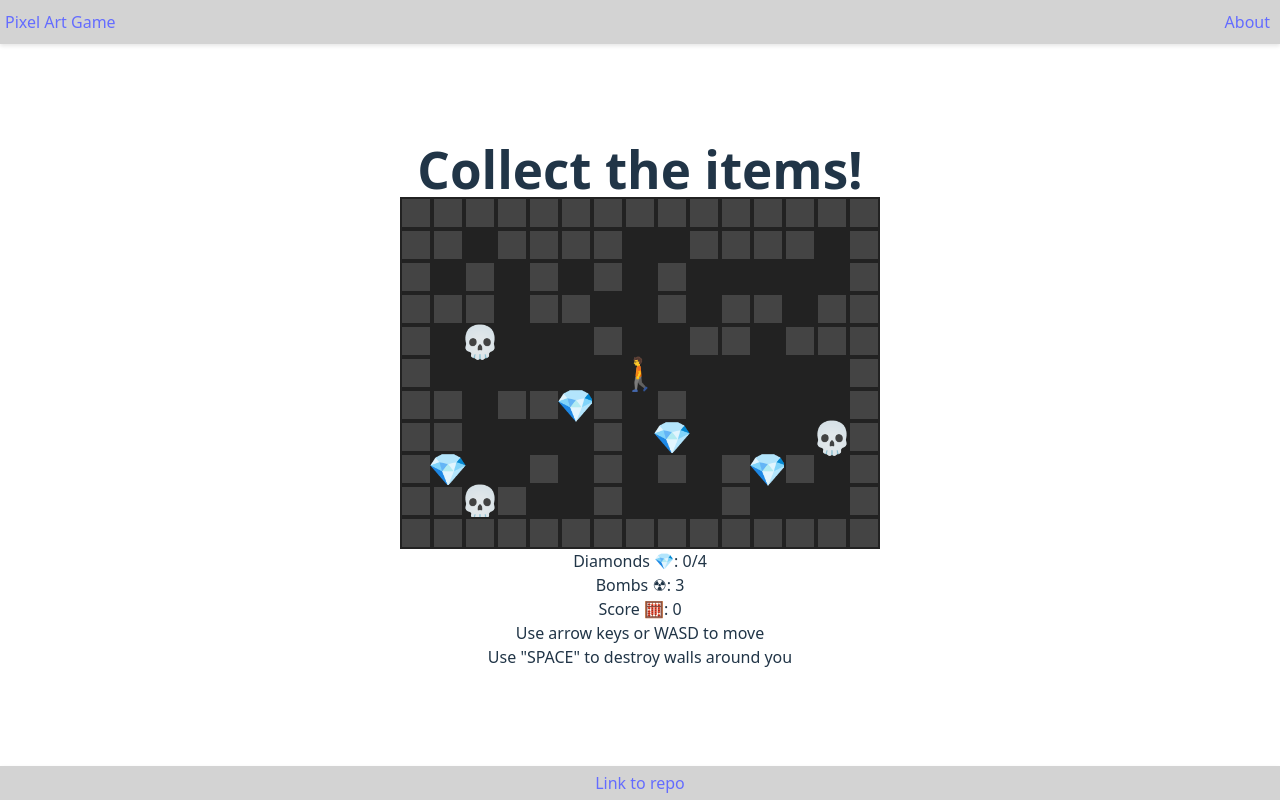
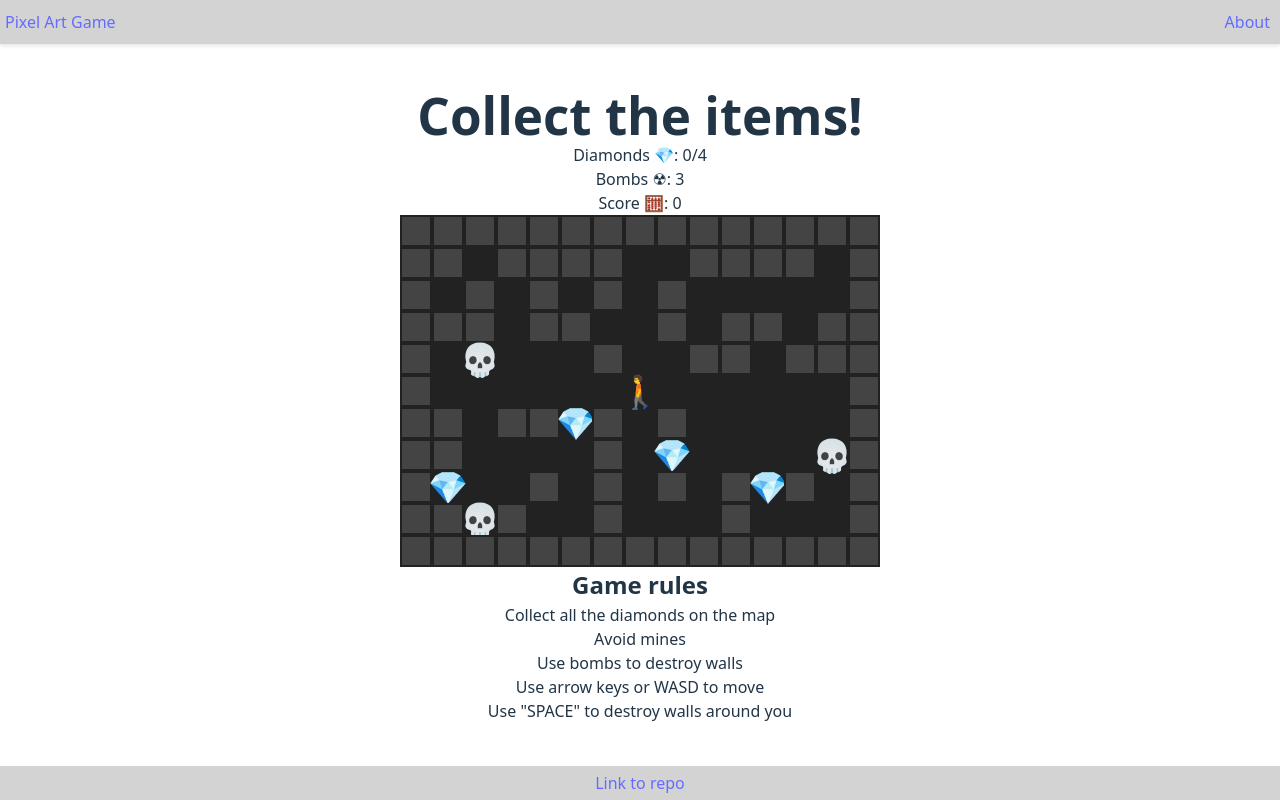
Before and after one commit to alvi0avcc/pixel-art-game, a React (Vite) app: page / in a window 1280 px wide. Built offline with nearby package versions, Linux system fonts and the light colour scheme.

Commit message:
refactor: replace Stats & Rules

```diff
--- a/src/components/GameInstructions.tsx
+++ /dev/null
@@ -1,14 +0,0 @@
-import React from 'react';
-
-const GameInstructions: React.FC = () => {
-  return (
-    <>
-      <p className="info">Use arrow keys or WASD to move</p>
-      <p className="info">
-        Use "SPACE" to destroy walls around you
-      </p>
-    </>
-  );
-};
-
-export default GameInstructions;
--- /dev/null
+++ b/src/components/GameInstructions/GameInstructions.tsx
@@ -0,0 +1,16 @@
+const GameInstructions = () => {
+  return (
+    <div className="rules-container">
+      <h2>Game rules</h2>
+      <ul>
+        <li>Collect all the diamonds on the map</li>
+        <li>Avoid mines</li>
+        <li>Use bombs to destroy walls</li>
+      </ul>
+      <p className="info">Use arrow keys or WASD to move</p>
+      <p className="info">Use "SPACE" to destroy walls around you</p>
+    </div>
+  );
+};
+
+export default GameInstructions;
--- a/src/components/GameStats/GameStats.tsx
+++ b/src/components/GameStats/GameStats.tsx
@@ -2,7 +2,6 @@ import React from 'react';
 import DiamondCounter from './DiamondCounter';
 import BombCounter from './BombCounter';
 import ScoreCounter from './ScoreCounter';
-import GameInstructions from '../GameInstructions';
 
 interface GameStatsProps {
   collectedDiamonds: number;
@@ -25,7 +24,6 @@ const GameStats: React.FC<GameStatsProps> = ({
       />
       <BombCounter bombs={bombs} />
       <ScoreCounter score={score} />
-      <GameInstructions />
     </>
   );
 };
--- a/src/pages/HomePage/HomePage.tsx
+++ b/src/pages/HomePage/HomePage.tsx
@@ -7,6 +7,7 @@ import type { GameState } from '../../types/types';
 import GameMap from '../../components/GameMap/GameMap';
 import GameStats from '../../components/GameStats/GameStats';
 import GameResultModals from '../../components/Modals/GameResultModals';
+import GameInstructions from '../../components/GameInstructions/GameInstructions';
 
 const HomePage = () => {
   // const TestError = () => {
@@ -48,11 +49,12 @@ const HomePage = () => {
   });
 
   const reInitGame = () => {
-    setMap(initialMap());
+    const newMap = initialMap();
+    setMap(newMap);
     setPlayer(initialPlayer);
     setScore(0);
     setCollectedDiamonds(0);
-    setTotalDiamonds(map.flat().filter((cell) => cell === 2).length);
+    setTotalDiamonds(newMap.flat().filter((cell) => cell === 2).length);
     setAnimatedItems({});
     setExploding({});
     setBombs(3);
@@ -68,24 +70,25 @@ const HomePage = () => {
     <main className={styles.gameContainer}>
       <h1>Collect the items!</h1>
       <section className={styles.gameArea}>
+        <GameStats
+          collectedDiamonds={collectedDiamonds}
+          totalDiamonds={totalDiamonds}
+          bombs={bombs}
+          score={score}
+        />
         <GameMap
           map={map}
           player={player}
           animatedItems={animatedItems}
           exploding={exploding}
         />
+        <GameInstructions />
       </section>
       <GameResultModals
         gameState={gameState}
         totalDiamonds={totalDiamonds}
         onRestart={() => reInitGame()}
       />
-      <GameStats
-        collectedDiamonds={collectedDiamonds}
-        totalDiamonds={totalDiamonds}
-        bombs={bombs}
-        score={score}
-      />
     </main>
   );
 };
```
